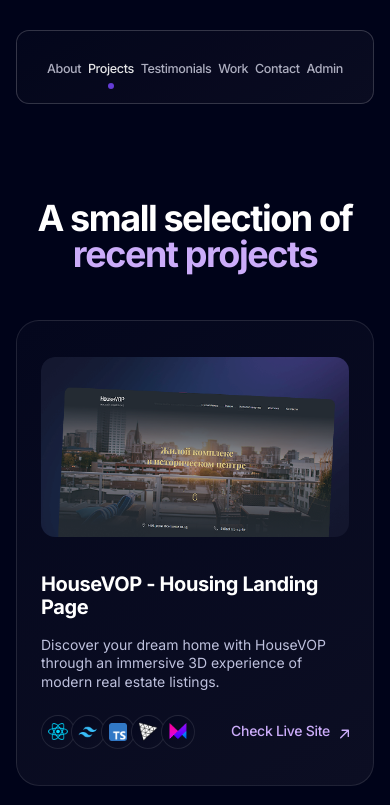
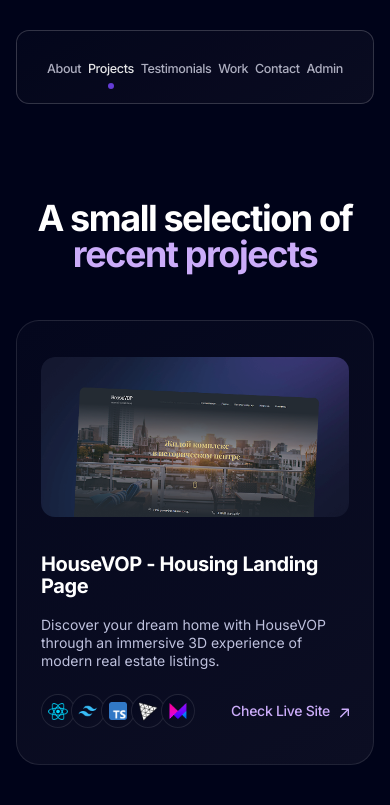
Before and after one commit to FireRed222/Portfolio-Cloudy, a React (Vite) app in the folder client/: page /projects in a window 390 px wide. Shown: the top 805 px of the page. Built offline with nearby package versions, Linux system fonts and the light colour scheme.

Commit message:
Update Projects.module.css

```diff
--- a/client/src/pages/Projects/Projects.module.css
+++ b/client/src/pages/Projects/Projects.module.css
@@ -65,7 +65,7 @@
 
             .cardImg {
               transform: translateY(30px);
-              width: clamp(17.438rem, -6.609rem + 89.47vw, 28.063rem);
+              width: clamp(15.438rem,-6.609rem + 89.47vw,28.063rem);
             }
           }
 
```
